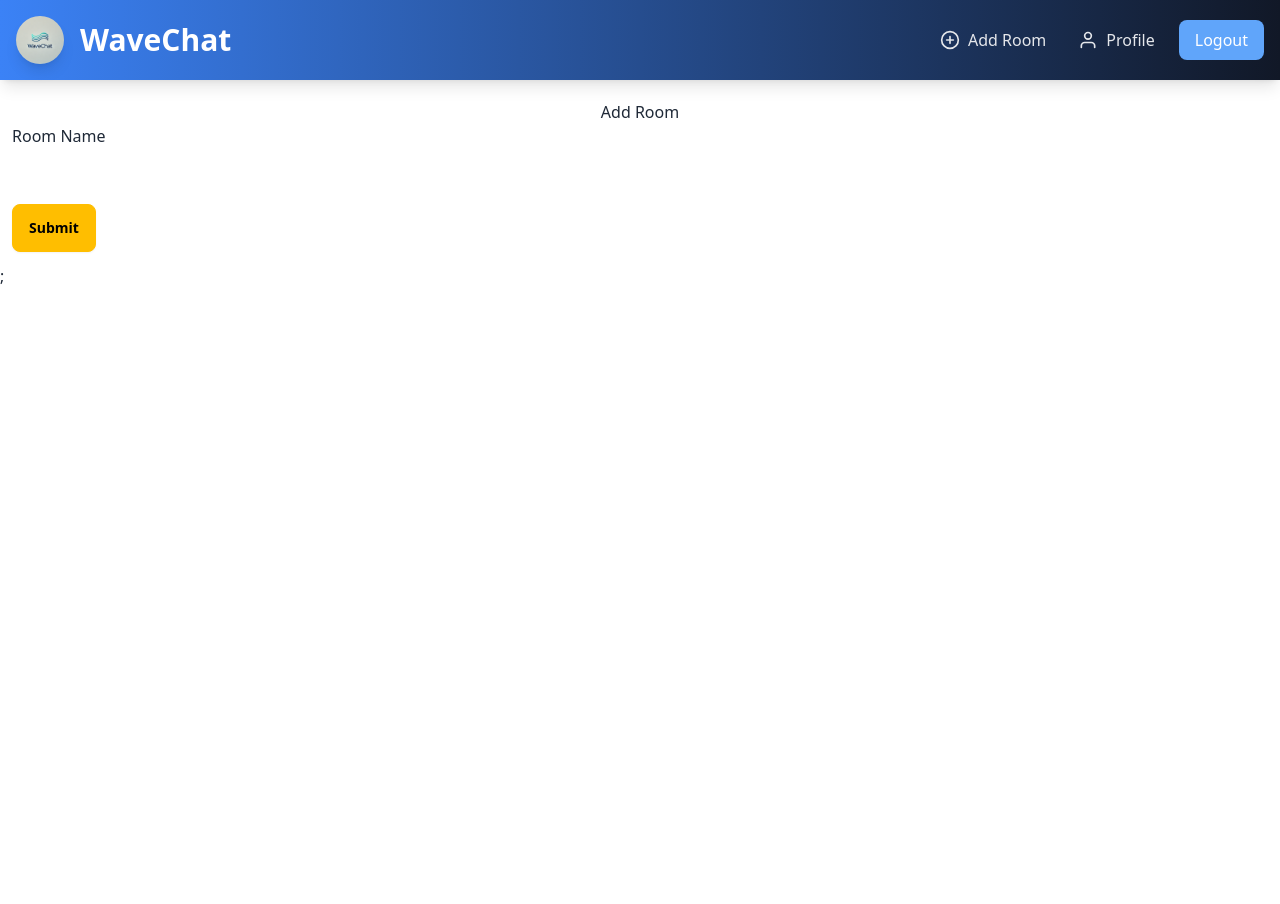
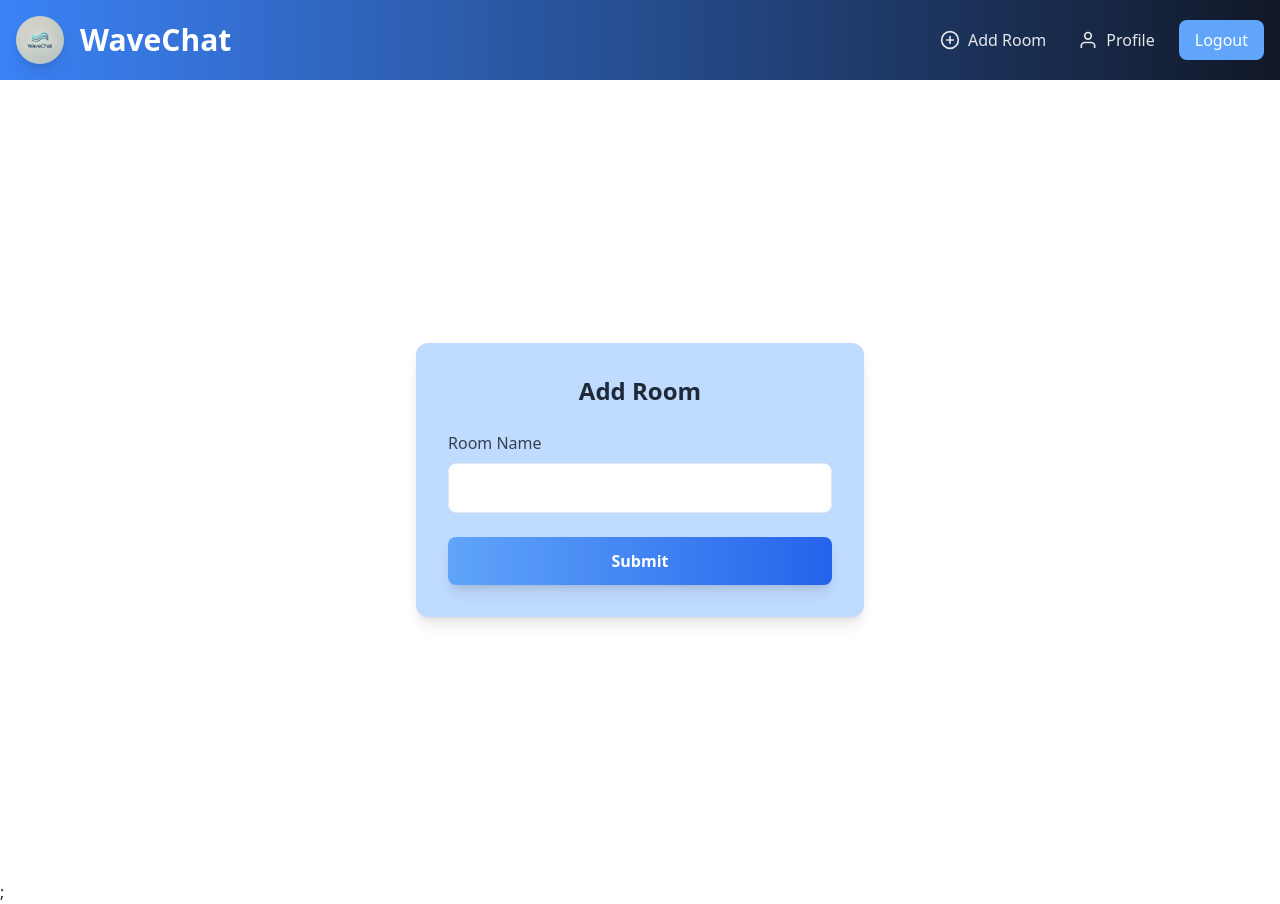
Before and after one commit to wavechat-org/wavechat, a React (Vite) app in the folder client/: page /add-room in a window 1280 px wide. Before the commit the page ends 800 px from the top, so only its background shows below. Built offline with nearby package versions, Linux system fonts and the light colour scheme; the HTML template or start-up script is replaced by a standard one.

Commit message:
setup socket client

```diff
--- a/client/package.json
+++ b/client/package.json
@@ -11,10 +11,13 @@
   },
   "dependencies": {
     "axios": "^1.7.7",
+    "emoji-picker-react": "^4.12.0",
+    "lucide-react": "^0.454.0",
     "react": "^18.3.1",
     "react-dom": "^18.3.1",
     "react-icons": "^5.3.0",
     "react-router-dom": "^6.27.0",
+    "socket.io-client": "^4.8.1",
     "toastify-js": "^1.12.0"
   },
   "devDependencies": {
--- a/client/src/components/Card.jsx
+++ b/client/src/components/Card.jsx
@@ -4,38 +4,32 @@ import { Link } from "react-router-dom";
 export default function Card({ base_url, room }) {
   async function handleChat() {
     try {
-      // Implement chat functionality here if needed
     } catch (error) {
       console.error("Error:", error);
     }
   }
 
   return (
-    <div className="card bg-gradient-to-br from-blue-500 to-blue-900 text-gray-100 p-4 rounded-xl shadow-lg hover:shadow-xl transform transition-transform duration-300 hover:-translate-y-2 m-4 w-72">
+    <div className="card bg-gradient-to-br from-blue-500 to-blue-800 text-white p-6 rounded-xl shadow-md hover:shadow-lg transition-transform transform hover:-translate-y-2 m-4 w-64 max-w-xs">
       {/* Image Section */}
-      <figure className="relative overflow-hidden rounded-lg shadow-md transition-transform duration-300">
+      <figure className="overflow-hidden rounded-lg mb-4">
         <img
           src={room.roomImg}
           alt={room.roomName}
-          className="w-full h-48 object-cover rounded-t-lg transition-transform duration-300 hover:scale-105"
+          className="w-full h-40 object-cover transition-transform duration-300 hover:scale-105"
         />
-        <div className="absolute inset-0 bg-black bg-opacity-40 flex items-center justify-center opacity-0 hover:opacity-100 transition-opacity duration-300 rounded-t-lg">
-          <span className="text-lg font-bold text-white bg-yellow-500 bg-opacity-80 px-3 py-1 rounded-lg">
-            {room.roomName}
-          </span>
-        </div>
       </figure>
 
       {/* Content Section */}
-      <div className="card-body text-center p-4">
-        <h2 className="text-xl font-semibold mb-2 text-yellow-400 line-clamp-1">
+      <div className="text-center">
+        <h2 className="text-lg font-bold text-yellow-400 truncate">
           {room.roomName}
         </h2>
 
         {/* Button Section */}
-        <div className="flex justify-center mt-4">
+        <div className="mt-4">
           <button
-            className="bg-gradient-to-r from-red-400 to-red-600 hover:from-red-500 hover:to-red-700 text-white font-semibold py-2 px-4 rounded-full shadow-lg hover:shadow-xl transform transition duration-300"
+            className="bg-red-500 hover:bg-red-600 text-white font-semibold py-2 px-4 rounded-full shadow-md transition duration-300 transform hover:scale-105"
             onClick={handleChat}
           >
             Dating Now
--- a/client/src/router/index.jsx
+++ b/client/src/router/index.jsx
@@ -1,8 +1,6 @@
-import {
-  createBrowserRouter,
-  redirect,
-  RouterProvider,
-} from "react-router-dom";
+import { createBrowserRouter, redirect } from "react-router-dom";
+
+import { io } from "socket.io-client";
 import LoginPage from "../views/LoginPage";
 import RegisterPage from "../views/RegisterPage";
 import BaseLayout from "../views/BaseLayout";
@@ -12,12 +10,15 @@ import ChatPage from "../views/ChatPage";
 import ProfilePage from "../views/ProfilePage";
 import Toastify from "toastify-js";
 
+const socket = io("http://localhost:3000", {
+  autoConnect: false,
+});
 const base_url = "http://localhost:3000";
 
 const router = createBrowserRouter([
   {
     path: "/register",
-    element: <RegisterPage base_url={base_url} />,
+    element: <RegisterPage socket={socket} />,
   },
   {
     path: "/login",
@@ -40,7 +41,7 @@ const router = createBrowserRouter([
         return null;
       }
     },
-    element: <LoginPage base_url={base_url} />,
+    element: <LoginPage socket={socket} />,
   },
 
   {
@@ -67,15 +68,19 @@ const router = createBrowserRouter([
             return null;
           }
         },
-        element: <HomePage base_url={base_url} />,
+        element: <HomePage socket={socket} />,
       },
       {
         path: "/add-room",
-        element: <AddPage base_url={base_url} />,
+        element: <AddPage socket={socket} />,
+      },
+      {
+        path: "/chat",
+        element: <ChatPage socket={socket} />,
       },
       {
         path: "/upload",
-        element: <ProfilePage base_url={base_url} />,
+        element: <ProfilePage socket={socket} />,
       },
     ],
   },
--- a/client/src/views/AddPage.jsx
+++ b/client/src/views/AddPage.jsx
@@ -1,58 +1,84 @@
 import { useState } from "react";
 import { useNavigate } from "react-router-dom";
 import axios from "axios";
+import Toastify from "toastify-js";
 
 export default function AddPage({ base_url }) {
-  const [roomName, setRoomName] = useState("");
-  const [creatorId, setCreatorId] = useState(1);
-  const [participantId, setParticipantId] = useState(2);
+  const [roomName, setRoomName] = useState(""); // Only roomName is needed
   const navigate = useNavigate();
 
   async function handleSubmit(e) {
     e.preventDefault();
 
     try {
-      const body = { roomName, creatorId, participantId };
-      const { data } = await axios.post(
-        `${base_url}/room`,
-        {},
-        {
+      const body = { roomName };
+      const { data } = await axios.post(`${base_url}/room`, body, {
         headers: {
-            Authorization: `Bearer ${localStorage.access_token}`,
+          Authorization: `Bearer ${localStorage.getItem("access_token")}`,
         },
-        }
-      );
+      });
+
+      // Display a success toast message
+      Toastify({
+        text: data.message || "Room created/joined successfully",
+        duration: 3000,
+        close: true,
+        gravity: "bottom",
+        position: "right",
+        style: {
+          background: "#28a745",
+        },
+      }).showToast();
+
+      // Redirect to the main page or rooms list after successful creation
       navigate("/");
-      // Toastify
     } catch (error) {
-      console.log(error);
-      // Toastify
+      // Display an error toast message
+      Toastify({
+        text: error.response?.data?.name || "Failed to create/join room",
+        duration: 3000,
+        close: true,
+        gravity: "bottom",
+        position: "right",
+        style: {
+          background: "#dc3545",
+        },
+      }).showToast();
+      console.error("Error:", error);
     }
   }
 
   return (
-    <section className="w-50 mx-auto p-3 border-1 rounder bg-warning-subtle">
-      <h1 className="text-center pt-2">Add Room</h1>
-      <form onSubmit={handleSubmit}>
-        <div className="mb-3">
-          <label htmlFor="room-name" className="form-label">
+    <section className="flex justify-center items-center h-screen bg-white">
+      <div className="w-full max-w-md p-8 bg-blue-200 rounded-xl shadow-lg">
+        <h1 className="text-2xl font-semibold text-center text-gray-800 mb-6">
+          Add Room
+        </h1>
+        <form onSubmit={handleSubmit} className="space-y-6">
+          <div>
+            <label
+              htmlFor="room-name"
+              className="block text-gray-700 font-medium mb-2"
+            >
               Room Name
             </label>
             <input
               type="text"
-            className="form-control"
+              className="w-full p-3 border rounded-lg focus:outline-none focus:ring-2 focus:ring-blue-500 text-gray-800"
               id="room-name"
               onChange={(e) => setRoomName(e.target.value)}
               value={roomName}
+              required
             />
           </div>
-
-        <div className="d-flex gap-3 pt-5">
-          <button type="submit" className="btn btn-warning w-100">
+          <button
+            type="submit"
+            className="w-full py-3 rounded-lg bg-gradient-to-r from-blue-400 to-blue-600 text-white font-semibold hover:from-blue-400 hover:to-blue-700 shadow-lg transition-transform transform hover:scale-105"
+          >
             Submit
           </button>
+        </form>
       </div>
-      </form>
     </section>
   );
 }
--- a/client/src/views/ChatPage.jsx
+++ b/client/src/views/ChatPage.jsx
@@ -1,7 +1,109 @@
+import { useState } from "react";
+import { useEffect } from "react";
+import { useNavigate } from "react-router-dom";
+
 export default function ChatPage() {
+  const [sendMessage, setSendMessage] = useState("");
+  const [message, setMessage] = useState([]);
+
+  function handleSubmit(e) {
+    e.preventDefault();
+    // mengirim data ke server
+    socket.emit("message:new", sendMessage);
+    console.log(sendMessage, "<<<<<<<<<<<<<<<<<< message sent");
+  }
+
+  useEffect(() => {
+    // setting auth buat socketnya
+    console.log(localStorage, "<<<<<<<<<<<<<<<<< localStorage");
+    socket.auth = {
+      // ini username nya dpt dari setItem LocalStorage di login page
+      username: localStorage.username,
+    };
+    // supaya bisa set auth dl sebelum connect
+    socket.connect();
+
+    // menerima "message:update" dari server
+
+    // ini message nya ga numpuk ya?
+    socket.on("message:update", (newMessage) => {
+      setMessage((current) => {
+        return [...current, newMessage];
+      });
+    });
+
+    return () => {
+      // mematikan socket?
+      socket.off("message:update");
+      //mematikan koneksi socket ?
+      socket.disconnect();
+    };
+  }, []);
+
   return (
-    <div>
-      <h1>Chat Page</h1>
-    </div>
+    <>
+      <div className="flex flex-col items-center justify-center w-screen min-h-screen bg-base-200 text-gray-800 p-10">
+        <div className="flex flex-col flex-grow w-full max-w-xl bg-base-100 shadow-xl rounded-lg overflow-hidden">
+          {/* <div className="flex flex-col flex-grow h-0 p-4 overflow-auto">
+                        <div className="chat chat-start flex flex-col">
+                            <div>Raditya Dika</div>
+                            <div className="chat-bubble chat-bubble-accent">Bayi ambil tanganku</div>
+                        </div>
+                        <div className="chat chat-end flex flex-col">
+                            <div>You</div>
+                            <div className="chat-bubble chat-bubble-accent">Aku mau kamu jadi suamiku</div>
+                        </div>
+                        <div className="chat chat-start flex flex-col">
+                            <div>Raditya Dika</div>
+                            <div className="chat-bubble chat-bubble-accent">Karena kamu manusia besiku</div>
+                        </div>
+                        <div className="chat chat-end flex flex-col">
+                            <div>You</div>
+                            <div className="chat-bubble chat-bubble-accent">Dan aku cinta kamu 3000</div>
+                        </div>
+                    </div> */}
+
+          <div className="flex flex-col flex-grow h-0 p-4 overflow-auto">
+            {message.map((msg, index) => {
+              return (
+                <div
+                  key={index}
+                  className={
+                    msg.from == localStorage.username
+                      ? "chat chat-start flex flex-col"
+                      : "chat chat-end flex flex-col"
+                  }
+                >
+                  <div>
+                    {msg.from === localStorage.username ? "you" : msg.from}{" "}
+                  </div>
+                  <div className="chat-bubble chat-bubble-accent">
+                    {msg.message}
+                  </div>
+                </div>
+              );
+            })}
+          </div>
+
+          <form className="bg-accent p-4 flex flex-row" onSubmit={handleSubmit}>
+            <input
+              onChange={(e) => setSendMessage(e.target.value)}
+              className="flex items-center w-full rounded px-3"
+              type="text"
+              placeholder="Type your message…"
+            />
+            <button className="btn btn-base-100 ml-4" type="submit">
+              Send
+            </button>
+          </form>
+        </div>
+        <button
+          className="btn btn-error mt-10 w-full max-w-xl"
+          onClick={handleLogout}
+        >
+          Logout
+        </button>
+      </div>
+    </>
   );
 }
```
Also changed, not shown: 1 other file (tests, documents, lock files or other folders). Lines whose indentation alone changed are shown as unchanged.
